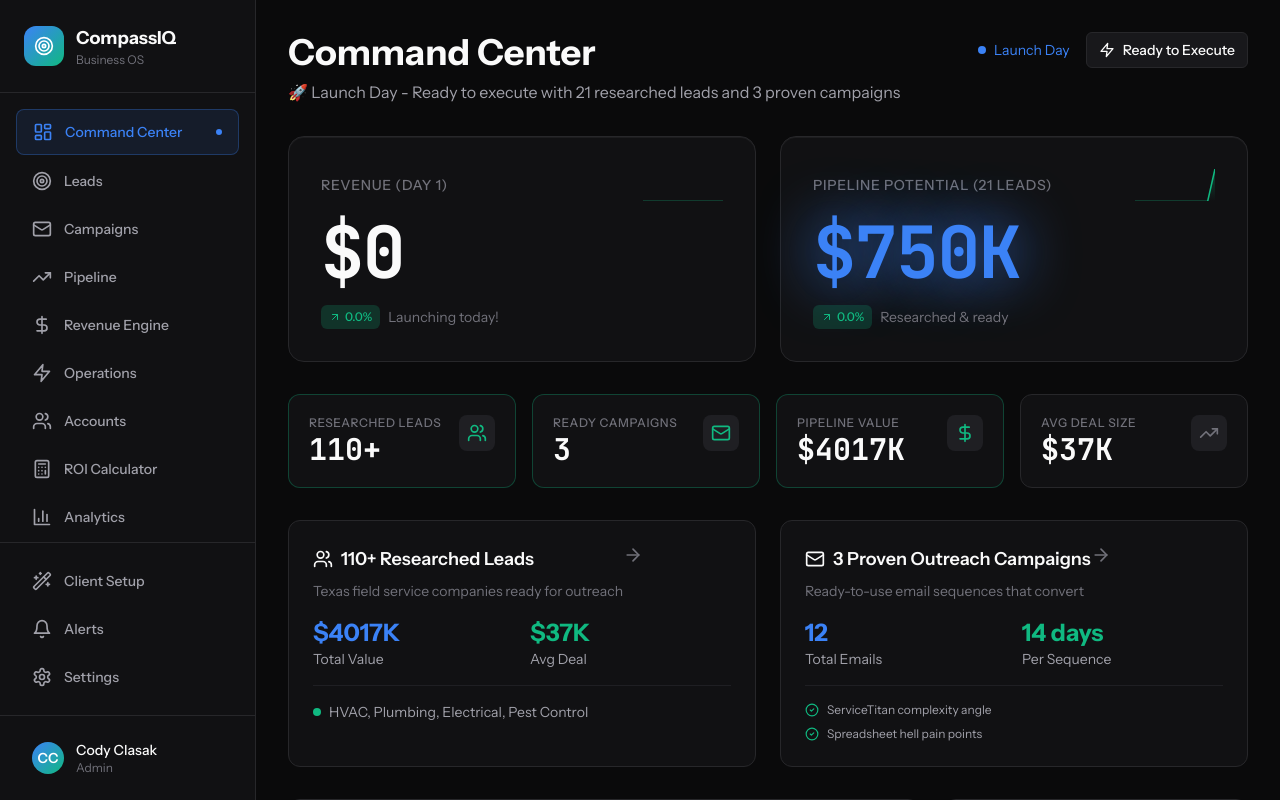
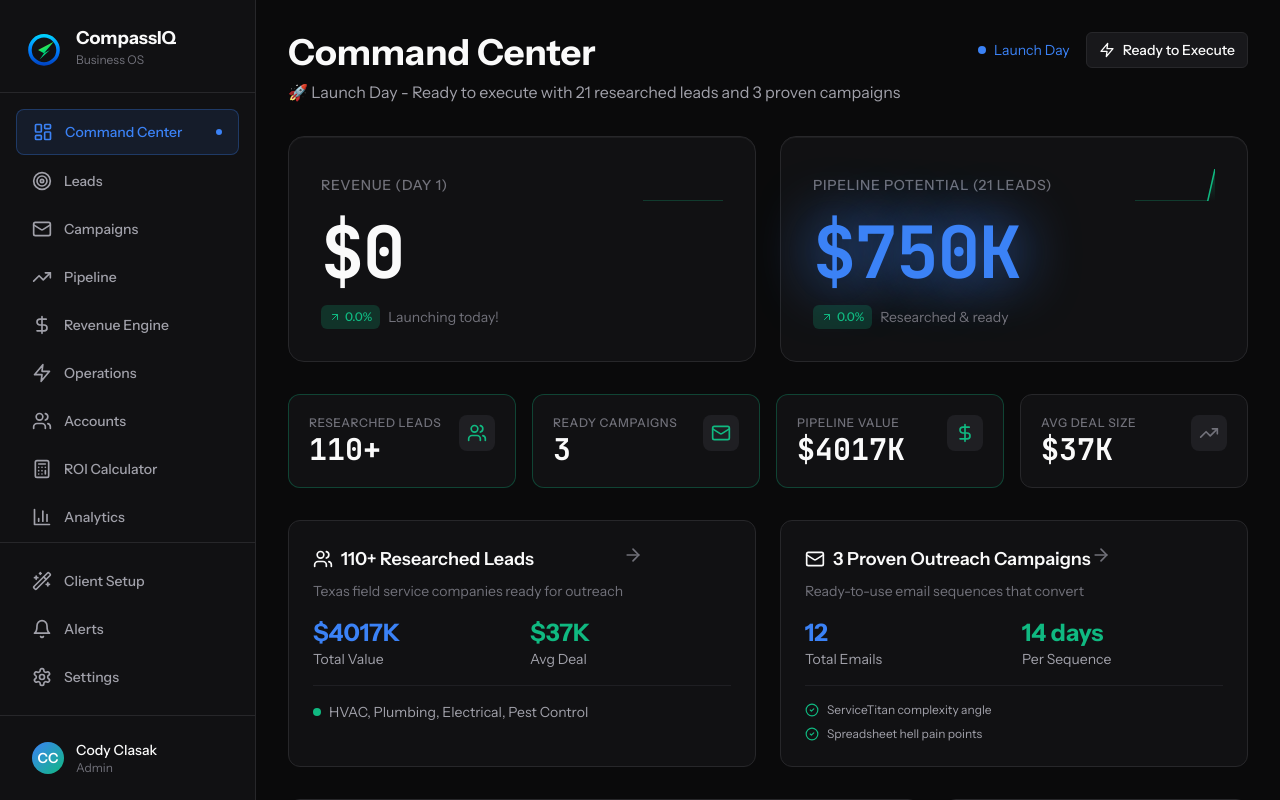
Before and after one commit to clasak/CompassIQ, a Next.js app in the folder v2/: page / in a window 1280 px wide. Shown: the top 800 px of the page. Built offline with nearby package versions, Linux system fonts and the light colour scheme.

Commit message:
Add official CompassIQ logo to dashboard

```diff
--- a/v2/components/layout/sidebar.tsx
+++ b/v2/components/layout/sidebar.tsx
@@ -3,6 +3,7 @@
 import { cn } from '@/lib/utils'
 import { motion, AnimatePresence } from 'framer-motion'
 import Link from 'next/link'
+import Image from 'next/image'
 import { usePathname } from 'next/navigation'
 import { useState, useEffect } from 'react'
 import {
@@ -106,9 +107,13 @@ export function Sidebar() {
       <div className="p-6 border-b border-border">
         <div className="flex items-center justify-between">
           <Link href="/" className="flex items-center gap-3">
-            <div className="w-10 h-10 rounded-xl bg-gradient-to-br from-pipeline to-revenue flex items-center justify-center">
-              <Target className="w-5 h-5 text-white" />
-            </div>
+            <Image
+              src="/compass-iq-logo.svg"
+              alt="CompassIQ Logo"
+              width={40}
+              height={40}
+              className="w-10 h-10"
+            />
             <div>
               <span className="font-display font-bold text-lg text-text-primary">
                 CompassIQ
```
Also changed, not shown: v2/public/compass-iq-logo.svg (added).
